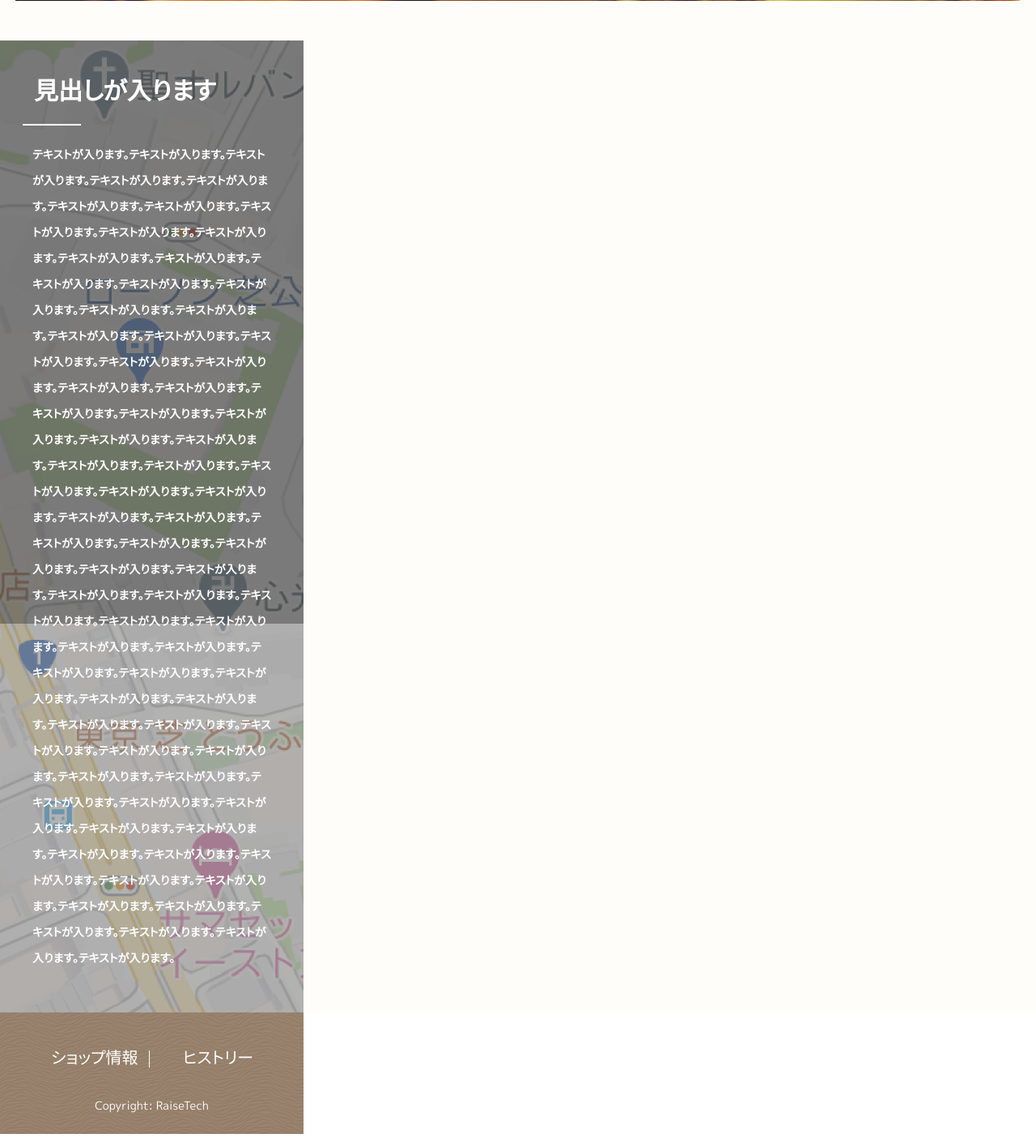
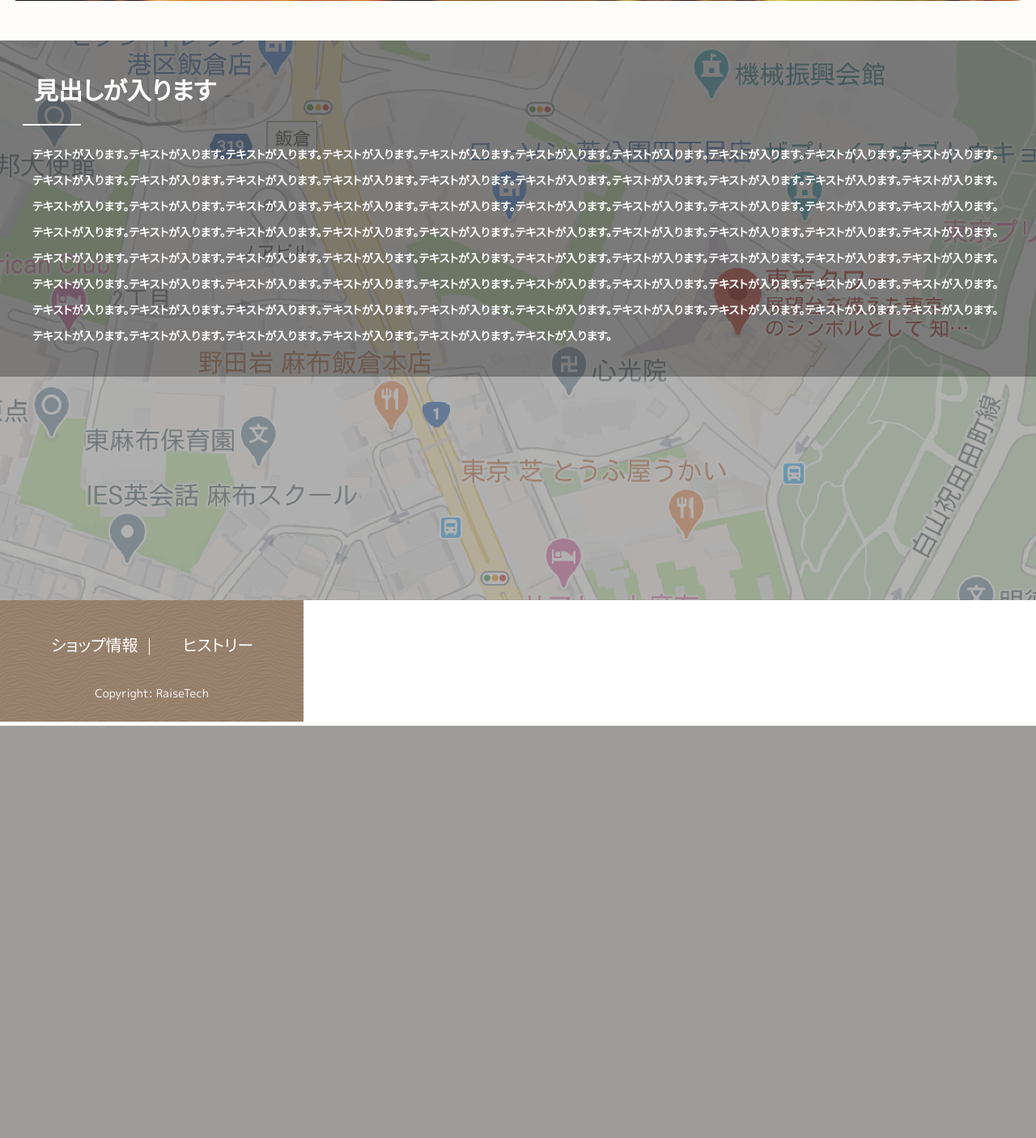
Before and after one commit to yoshikazu-ishitsuka/hamburger_wp, a PHP site: page / in a window 1280 px wide; the page is wider, and only the part inside the window is pictured. Shown: the part 1836-3241 px from the top of that part at 81% size. After the commit the page ends 2732 px from the top of that part, so only its background shows below. Run offline with PHP 8.4, Linux system fonts and the light colour scheme.

Commit message:
main及び各scssファイルの編集(幅の修正)

```diff
--- a/css/style.css
+++ b/css/style.css
@@ -239,9 +239,6 @@ ul {
 }
 .l-main .p-access {
   position: relative;
-}
-.l-main .p-access .c-background--map {
-  width: 23.4375rem;
 }
 .l-main .p-access .c-background--map .c-title--access {
   position: inherit;
--- a/scss/layout/_main.scss
+++ b/scss/layout/_main.scss
@@ -103,7 +103,7 @@
     position: relative;
 
     .c-background--map {
-      width: g.rem(375);
+      // width: g.rem(375);
       // 24rem
 
       .c-title--access {
```
Also changed, not shown: 1 other file.
